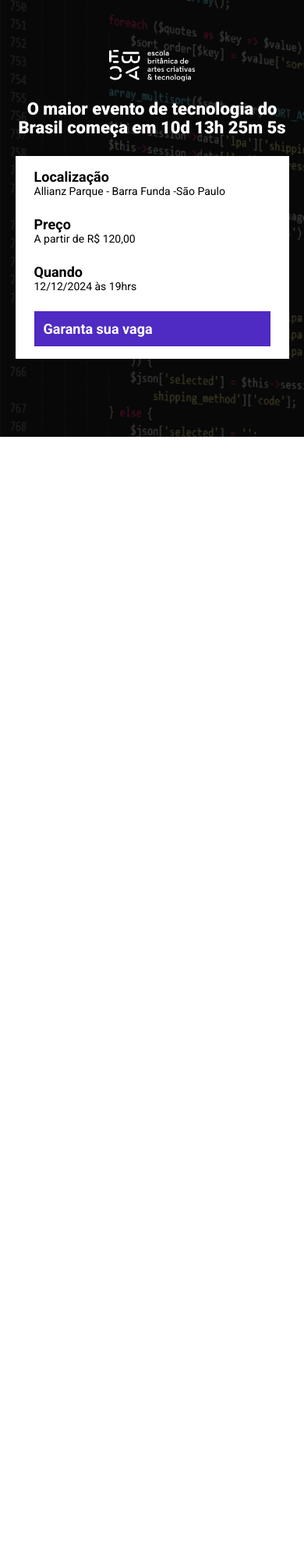
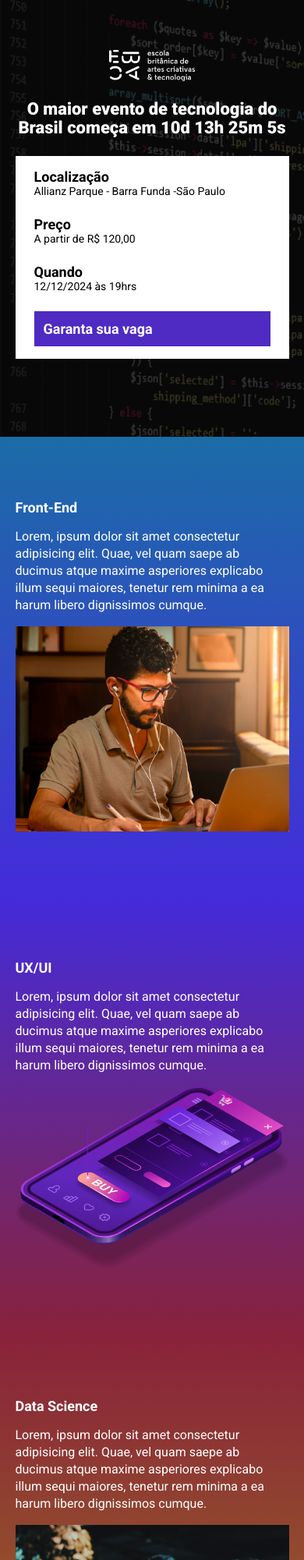
Before and after one commit to lisamignot/tech_talks_project, a website built with Parcel: page src/index.html in a window 390 px wide. Shown: the top 2000 px of the page at 78% size. Before the commit the page ends 844 px from the top, so only its background shows below. Built offline with nearby package versions, Linux system fonts and the light colour scheme.

Commit message:
construção das seções

```diff
--- a/src/index.html
+++ b/src/index.html
@@ -39,6 +39,58 @@
             </div>
         </div>
     </header>
+    <section class="event event--frontend">
+        <div class="container">
+            <div class="event__details">
+                <h2 class="event__details__title">
+                    Front-End
+                </h2>
+                <p class="event__details__description">
+                    Lorem, ipsum dolor sit amet consectetur adipisicing elit. Quae, vel quam saepe ab ducimus atque maxime asperiores explicabo illum sequi maiores, tenetur rem minima a ea harum libero dignissimos cumque.
+                </p>
+            </div>
+            <img class="event__image" src="images/frontend.png" alt="Front-end">
+        </div>
+    </section>
+    <section class="event event--ux-ui event--image-left">
+        <div class="container">
+            <div class="event__details">
+                <h2 class="event__details__title">
+                    UX/UI
+                </h2>
+                <p class="event__details__description">
+                    Lorem, ipsum dolor sit amet consectetur adipisicing elit. Quae, vel quam saepe ab ducimus atque maxime asperiores explicabo illum sequi maiores, tenetur rem minima a ea harum libero dignissimos cumque.
+                </p>
+            </div>
+            <img class="event__image" src="images/ui-ux.png" alt="Front-end">
+        </div>
+    </section>
+    <section class="event event--data-science">
+        <div class="container">
+            <div class="event__details">
+                <h2 class="event__details__title">
+                    Data Science
+                </h2>
+                <p class="event__details__description">
+                    Lorem, ipsum dolor sit amet consectetur adipisicing elit. Quae, vel quam saepe ab ducimus atque maxime asperiores explicabo illum sequi maiores, tenetur rem minima a ea harum libero dignissimos cumque.
+                </p>
+            </div>
+            <img class="event__image" src="images/data.png" alt="Front-end">
+        </div>
+    </section>
+    <section class="event event--backend event--image-left">
+        <div class="container">
+            <div class="event__details">
+                <h2 class="event__details__title">
+                    Back-End
+                </h2>
+                <p class="event__details__description">
+                    Lorem, ipsum dolor sit amet consectetur adipisicing elit. Quae, vel quam saepe ab ducimus atque maxime asperiores explicabo illum sequi maiores, tenetur rem minima a ea harum libero dignissimos cumque.
+                </p>
+            </div>
+            <img class="event__image" src="images/backend.png" alt="Front-end">
+        </div>
+    </section>
     <script src="scripts/main.js"></script>
 </body>
 </html>
--- /dev/null
+++ b/src/styles/_event.scss
@@ -0,0 +1,64 @@
+@use 'variables';
+
+.event {
+    padding: 80px 0;
+
+    &--frontend {
+        background-image: linear-gradient(variables.$blue, variables.$purple);
+    }
+
+    &--ux-ui {
+        background-image: linear-gradient(variables.$purple, variables.$pink);
+    }
+
+    &--data-science {
+        background-image: linear-gradient(variables.$pink, variables.$yellow);
+    }
+
+    &--backend {
+        background-image: linear-gradient(variables.$yellow, variables.$pink);
+    }
+
+    &--image-left {
+        .container {
+            flex-direction: row-reverse;
+        }
+    }
+
+    .container {
+        display: flex;
+        gap: 40px;
+    }
+
+    &__image {
+        max-width: 360px;
+    }
+
+    &__details {
+
+        &__title {
+            font-size: 18px;
+            font-weight: bold;
+            margin-bottom: 16px;
+        }
+
+        &__description {
+            line-height: 22px;
+        }
+    }
+
+    @media (max-width: 640px) {
+        .container {
+            display: block;
+        }
+
+        &__image {
+            width: 100%;
+        }
+
+        &__details {
+            margin-bottom: 16px;
+            margin-right: 0;
+        }
+    }
+}
--- a/src/styles/_hero.scss
+++ b/src/styles/_hero.scss
@@ -1,3 +1,5 @@
+@use 'variables';
+
 .hero {
     padding-top: 64px;
     padding-bottom: 100px;
@@ -16,7 +18,7 @@
         left: 0;
         width: 100%;
         height: 100%;
-        background-color: #000;
+        background-color: variables.$secondaryTextColor;
         content: "";
         opacity: .7;
         }
--- /dev/null
+++ b/src/styles/_variables.scss
@@ -0,0 +1,9 @@
+$textColor: #fff;
+$secondaryTextColor: #000;
+
+$buttonColor: #4F2AC3;
+
+$blue: #1B6CA7;
+$purple: #442BDB;
+$pink: #89223B;
+$yellow: #9C791D;
--- a/src/styles/components/_buttons.scss
+++ b/src/styles/components/_buttons.scss
@@ -1,3 +1,5 @@
+@use '../variables';
+
 .button {
     padding: 12px;
     font-size: 18px;
@@ -7,8 +9,8 @@
     white-space: nowrap;
 
     &--primary {
-        color: #fff;
-        background-color: #4F2AC3;
+        color: variables.$textColor;
+        background-color: variables.$buttonColor;
     }
 
     @media (max-width: 640px) {
--- a/src/styles/components/_infos_bar.scss
+++ b/src/styles/components/_infos_bar.scss
@@ -1,6 +1,8 @@
+@use '../variables';
+
 .infos-bar {
 padding: 16px 24px;
-background-color: #fff;
+background-color: variables.$textColor;
 display: flex;
 justify-content: space-between;
 
@@ -11,12 +13,12 @@
 
         &__item {
             font-size: 14px;
-            color: #000;
+            color: variables.$secondaryTextColor;
 
             b {
                 font-size: 18px;
                 display: block;
-                color: #000;
+                color:  variables.$secondaryTextColor;
             }
         }
     }
--- a/src/styles/main.scss
+++ b/src/styles/main.scss
@@ -1,13 +1,15 @@
+@use 'variables';
 @use 'hero';
 @use 'components/infos_bar';
 @use 'components/buttons';
+@use 'event';
 
 * {
     margin: 0;
     padding: 0;
     box-sizing: border-box;
     font-family: Roboto, sans-serif;
-    color: #fff;
+    color: variables.$textColor;
     list-style: none;
 }
 
```
